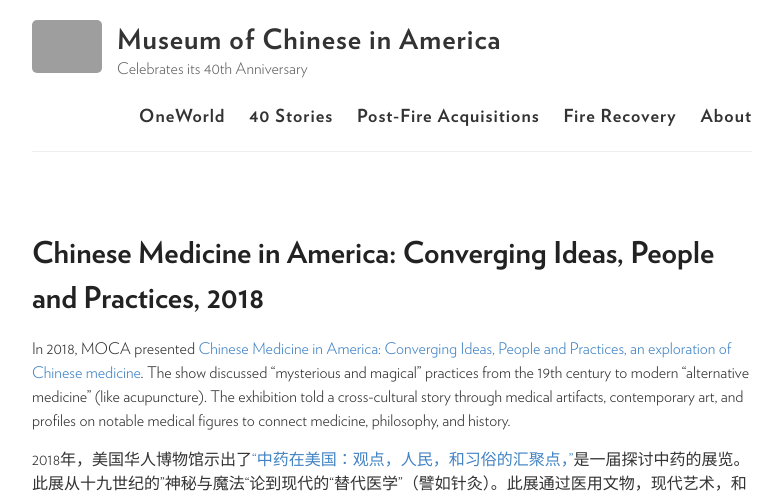
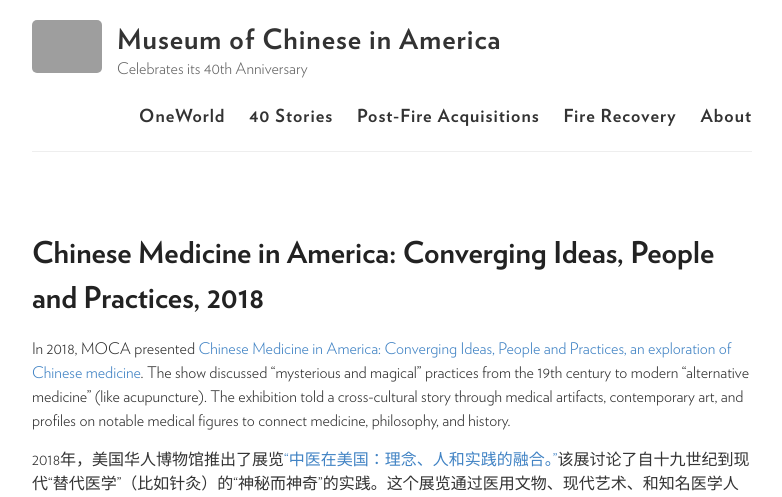
Before and after one commit to moca40/moca40.github.io, a Jekyll site: the page built from _stories/2018-01-01-chinese-medicine.md, in a window 1280 px wide, cut to the strip 0-497 px from the top of the page. Shown: the whole strip, without its empty margins (248-1030 px from the left). Built offline with Jekyll 4.4.1, drawn with Linux system fonts in a browser that asks for light colours; some of the changed text lies outside the part shown; grey boxes are pictures that could not be loaded.

Commit message:
Update 2018-01-01-chinese-medicine.md

```diff
--- a/_stories/2018-01-01-chinese-medicine.md
+++ b/_stories/2018-01-01-chinese-medicine.md
@@ -86,7 +86,7 @@
 
 In 2018, MOCA presented [Chinese Medicine in America: Converging Ideas, People and Practices, an exploration of Chinese medicine](https://www.mocanyc.org/exhibitions/chinese_medicine_in_america). The show discussed “mysterious and magical” practices from the 19th century to modern “alternative medicine” (like acupuncture).  The exhibition told a cross-cultural story through medical artifacts, contemporary art, and profiles on notable medical figures to connect medicine, philosophy, and history.
 
- 2018年，美国华人博物馆示出了[“中药在美国：观点，人民，和习俗的汇聚点，”](https://www.mocanyc.org/exhibitions/chinese_medicine_in_america)是一届探讨中药的展览。此展从十九世纪的”神秘与魔法“论到现代的“替代医学”（譬如针灸）。此展通过医用文物，现代艺术，和知名医学者的介绍描写了一个链接医学，哲学，和历史的跨文化故事。
+2018年，美国华人博物馆推出了展览[“中医在美国：理念、人和实践的融合。”](https://www.mocanyc.org/exhibitions/chinese_medicine_in_america)该展讨论了自十九世纪到现代“替代医学”（比如针灸）的“神秘而神奇”的实践。这个展览通过医用文物、现代艺术、和知名医学人物的个人资料将医学、哲学、和历史联系起来，讲述了一个跨文化的故事
 
 
 {% include slideshow.html %}
```
